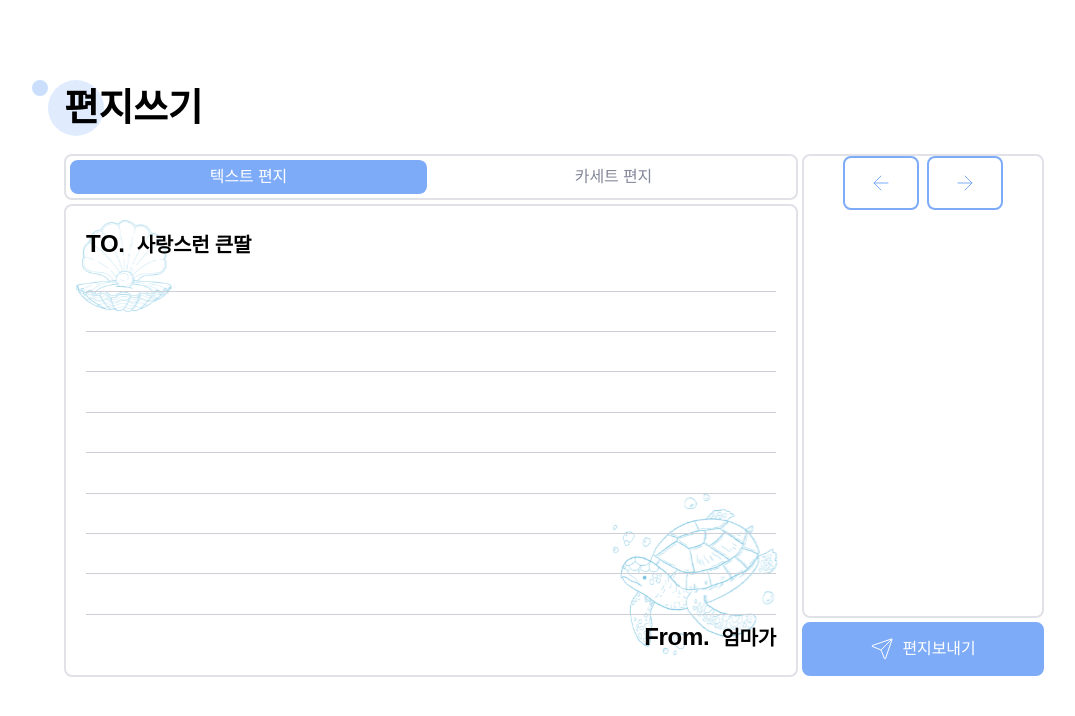
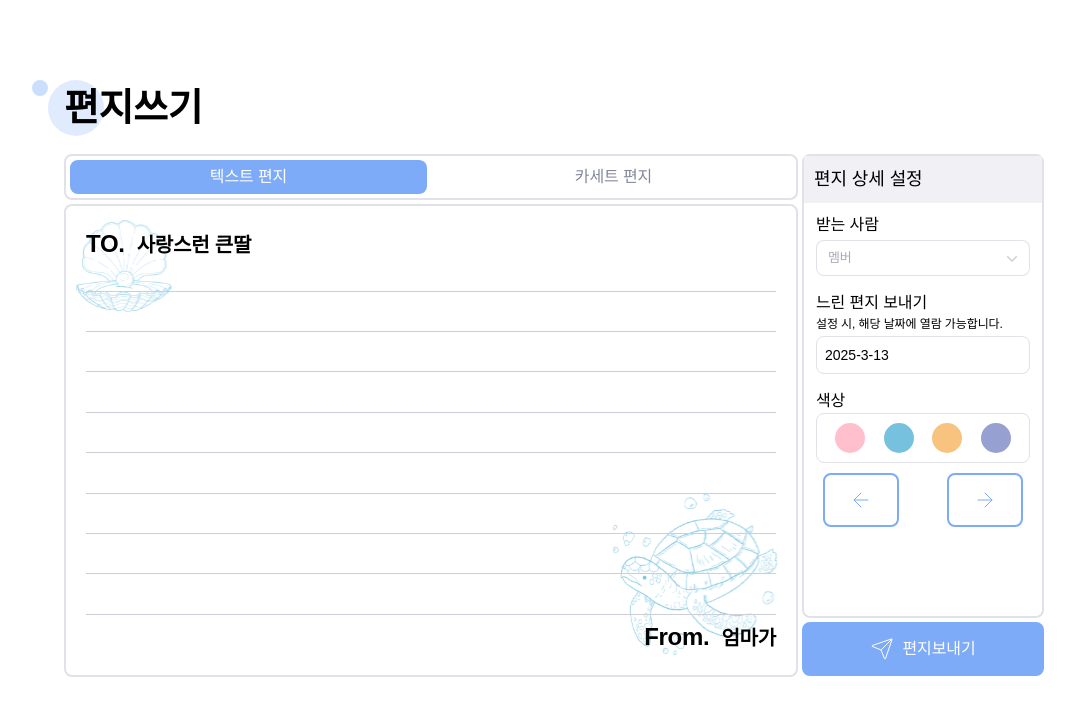
Before and after one commit to rmfosem613/MemoryBubble, a React (Vite) app in the folder FE/: page /letter in a window 1280 px wide. Shown: the top 716 px of the page, without its empty margins (86-1161 px from the left). Built offline with nearby package versions, Linux system fonts and the light colour scheme.

Commit message:
Feat: 편지 상세 설정 ui 구현
dropdown menu 구현
datepicker 구현

S12P21D201-91

```diff
--- a/FE/package.json
+++ b/FE/package.json
@@ -10,6 +10,8 @@
     "preview": "vite preview"
   },
   "dependencies": {
+    "@headlessui/react": "^2.2.0",
+    "@heroicons/react": "^2.2.0",
     "lucide-react": "^0.479.0",
     "react": "^19.0.0",
     "react-dom": "^19.0.0",
--- /dev/null
+++ b/FE/src/components/common/DatePicker.tsx
@@ -0,0 +1,131 @@
+import React, { useState } from 'react';
+
+interface DatePickerProps {
+  onChange?: (date: Date) => void;
+}
+
+const DatePicker: React.FC<DatePickerProps> = ({ onChange }) => {
+  const [selectedDate, setSelectedDate] = useState(new Date());
+  const [showCalendar, setShowCalendar] = useState(false);
+
+  // Generate days for the current month
+  const generateCalendar = () => {
+    const year = selectedDate.getFullYear();
+    const month = selectedDate.getMonth();
+
+    // First day of the month
+    const firstDay = new Date(year, month, 1);
+    // Last day of the month
+    const lastDay = new Date(year, month + 1, 0);
+
+    const daysInMonth = lastDay.getDate();
+    const startingDayOfWeek = firstDay.getDay(); // 0 = Sunday, 1 = Monday, etc.
+
+    // Create an array for all days in the month
+    const days = [];
+
+    // Add empty cells for days before the start of the month
+    for (let i = 0; i < startingDayOfWeek; i++) {
+      days.push(null);
+    }
+
+    // Add all days of the month
+    for (let i = 1; i <= daysInMonth; i++) {
+      days.push(i);
+    }
+
+    return days;
+  };
+
+  const daysOfWeek = ['일', '월', '화', '수', '목', '금', '토'];
+  const months = [
+    '1월', '2월', '3월', '4월', '5월', '6월',
+    '7월', '8월', '9월', '10월', '11월', '12월'
+  ];
+
+  const handlePrevMonth = () => {
+    setSelectedDate(new Date(selectedDate.getFullYear(), selectedDate.getMonth() - 1, 1));
+  };
+
+  const handleNextMonth = () => {
+    setSelectedDate(new Date(selectedDate.getFullYear(), selectedDate.getMonth() + 1, 1));
+  };
+
+  const handleDateClick = (day: number | null) => {
+    if (day) {
+      const newDate = new Date(selectedDate.getFullYear(), selectedDate.getMonth(), day);
+      setSelectedDate(newDate);
+      setShowCalendar(false);
+
+      if (onChange) {
+        onChange(newDate);
+      }
+    }
+  };
+
+  const toggleCalendar = () => {
+    setShowCalendar(!showCalendar);
+  };
+
+  const formatDate = (date: Date) => {
+    return `${date.getFullYear()}-${String(date.getMonth() + 1)}-${String(date.getDate())}`;
+  };
+
+  return (
+    <div className="relative w-full">
+      <input
+        type="text"
+        className="w-full p-2 rounded-lg border border-gray-300 text-sm font-pretendard cursor-pointer"
+        value={formatDate(selectedDate)}
+        onClick={toggleCalendar}
+        readOnly
+      />
+
+      {showCalendar && (
+        <div className="absolute top-full left-0 mt-1 w-full bg-white border border-gray-300 rounded-lg shadow-lg z-10">
+          <div className="flex justify-between items-center p-2 border-b">
+            <button
+              className="p-1 hover:bg-gray-100 rounded"
+              onClick={handlePrevMonth}
+            >
+              &lt;
+            </button>
+            <div className="font-medium text-sm">
+              {selectedDate.getFullYear()}년 {months[selectedDate.getMonth()]}
+            </div>
+            <button
+              className="p-1 hover:bg-gray-100 rounded"
+              onClick={handleNextMonth}
+            >
+              &gt;
+            </button>
+          </div>
+
+          <div className="grid grid-cols-7 text-center">
+            {daysOfWeek.map((day, index) => (
+              <div key={index} className="p-1 text-xs font-medium text-gray-500">
+                {day}
+              </div>
+            ))}
+
+            {generateCalendar().map((day, index) => (
+              <div
+                key={index}
+                className={`p-1 text-sm cursor-pointer ${
+                  day === null ? 'invisible' : 'hover:bg-gray-100'
+                } ${
+                  day === selectedDate.getDate() ? 'bg-blue-100 font-bold' : ''
+                }`}
+                onClick={() => handleDateClick(day)}
+              >
+                {day}
+              </div>
+            ))}
+          </div>
+        </div>
+      )}
+    </div>
+  );
+};
+
+export default DatePicker;
--- a/FE/src/components/letter/LetterControls.tsx
+++ b/FE/src/components/letter/LetterControls.tsx
@@ -1,12 +1,110 @@
 import Button from "@/components/common/Button/Button";
 import { useLetterInput } from '@/hooks/useLetterInput';
 
-function LetterControls () {
+// dropdown menu
+import { Menu, MenuButton, MenuItem, MenuItems } from '@headlessui/react'
+import { ChevronDownIcon } from '@heroicons/react/20/solid'
+
+import DatePicker from '@/components/common/DatePicker'
+
+function LetterControls() {
   const { goToPreviousPage, goToNextPage } = useLetterInput();
 
   return (
-    <div className="border-2 border-gray-300 rounded-[8px] h-full mb-1">
-      <div className="flex space-x-2 pl-3 pr-3 justify-center">
+    <div className="border-2 border-gray-300 rounded-[8px] h-full w-full mb-1">
+
+      <div className="bg-gray-200 p-[10px] mb-[10px]">
+        <p className="text-h5-lg font-subtitle-1">편지 상세 설정</p>
+      </div>
+
+      <div className="ml-[12px]">
+
+        {/* 받는 사람 */}
+        <p className="text-subtitle-1-lg font-subtitle-1 mb-[3px]">받는 사람</p>
+
+        <Menu as="div" className="relative inline-block w-full pr-[12px] text-left mb-[15px]">
+          <div>
+            <MenuButton className="inline-flex w-full justify-between gap-x-1.5 rounded-[8px] bg-white px-3 py-2 text-p-sm font-pretendard text-gray-500 ring-1 shadow-xs ring-gray-300 ring-inset hover:bg-gray-50">
+              멤버
+              <ChevronDownIcon aria-hidden="true" className="-mr-1 size-5 text-gray-400" />
+            </MenuButton>
+          </div>
+
+          <MenuItems
+            transition
+            className="absolute right-0 z-10 w-[211px] origin-top-right divide-y divide-gray-100 mr-[13px] rounded-md bg-white ring-1 shadow-sm ring-black/5 transition focus:outline-hidden data-closed:scale-95 data-closed:transform data-closed:opacity-0 data-enter:duration-100 data-enter:ease-out data-leave:duration-75 data-leave:ease-in"
+          >
+            <div className="py-1">
+              <MenuItem>
+                <a
+                  href="#"
+                  className="block px-4 py-2 text-sm text-gray-700 data-focus:bg-gray-100 data-focus:text-gray-900 data-focus:outline-hidden"
+                >
+                  울엄마
+                </a>
+              </MenuItem>
+            </div>
+
+            <div className="py-1">
+              <MenuItem>
+                <a
+                  href="#"
+                  className="block px-4 py-2 text-sm text-gray-700 data-focus:bg-gray-100 data-focus:text-gray-900 data-focus:outline-hidden"
+                >
+                  울아빠
+                </a>
+              </MenuItem>
+            </div>
+
+            <div className="py-1">
+              <MenuItem>
+                <a
+                  href="#"
+                  className="block px-4 py-2 text-sm text-gray-700 data-focus:bg-gray-100 data-focus:text-gray-900 data-focus:outline-hidden"
+                >
+                  사랑스런 큰딸
+                </a>
+              </MenuItem>
+            </div>
+
+            <div className="py-1">
+              <MenuItem>
+                <a
+                  href="#"
+                  className="block px-4 py-2 text-sm text-gray-700 data-focus:bg-gray-100 data-focus:text-gray-900 data-focus:outline-hidden"
+                >
+                  막내아들
+                </a>
+              </MenuItem>
+            </div>
+          </MenuItems>
+        </Menu>
+
+        {/* 느린 편지 보내기 */}
+        <p className="text-subtitle-1-lg font-subtitle-1">느린 편지 보내기</p>
+        <p className="text-sm-lg font-pretendard mb-[3px]">설정 시, 해당 날짜에 열람 가능합니다.</p>
+
+        {/* DatePicker */}
+        {/* <div className="border border-gray-300 h-[38px] rounded-[8px] mr-[12px] mb-[15px]">
+        </div> */}
+        <div className="mr-[12px] mb-[15px]">
+          <DatePicker onChange={(date) => console.log('선택된 날짜:', date)} />
+        </div>
+
+        {/* 색상 */}
+        <p className="text-subtitle-1-lg font-subtitle-1">색상</p>
+        <div className="flex justify-between items-center border border-gray-300 h-[50px] rounded-[8px] mr-[12px] mb-[10px] pl-[18px] pr-[18px]">
+          <div className="justify-center items-center w-[30px] h-[30px] bg-spring-200 rounded-full"></div>
+          <div className="justify-center items-center w-[30px] h-[30px] bg-summer-200 rounded-full"></div>
+          <div className="justify-center items-center w-[30px] h-[30px] bg-autumn-200 rounded-full"></div>
+          <div className="justify-center items-center w-[30px] h-[30px] bg-winter-200 rounded-full"></div>
+        </div>
+
+
+      </div>
+
+      {/* 텍스트 편지 페이지 네비게이션 */}
+      <div className="flex space-x-12 pl-3 pr-3 justify-center">
         <div onClick={goToPreviousPage}>
           <Button icon="left" color="white" />
         </div>
@@ -14,6 +112,7 @@ function LetterControls () {
           <Button icon="right" color="white" />
         </div>
       </div>
+
     </div>
   );
 };
```
Also changed, not shown: FE/src/assets/letter/cassette-1.svg, 1 other file (tests, documents, lock files or other folders).
